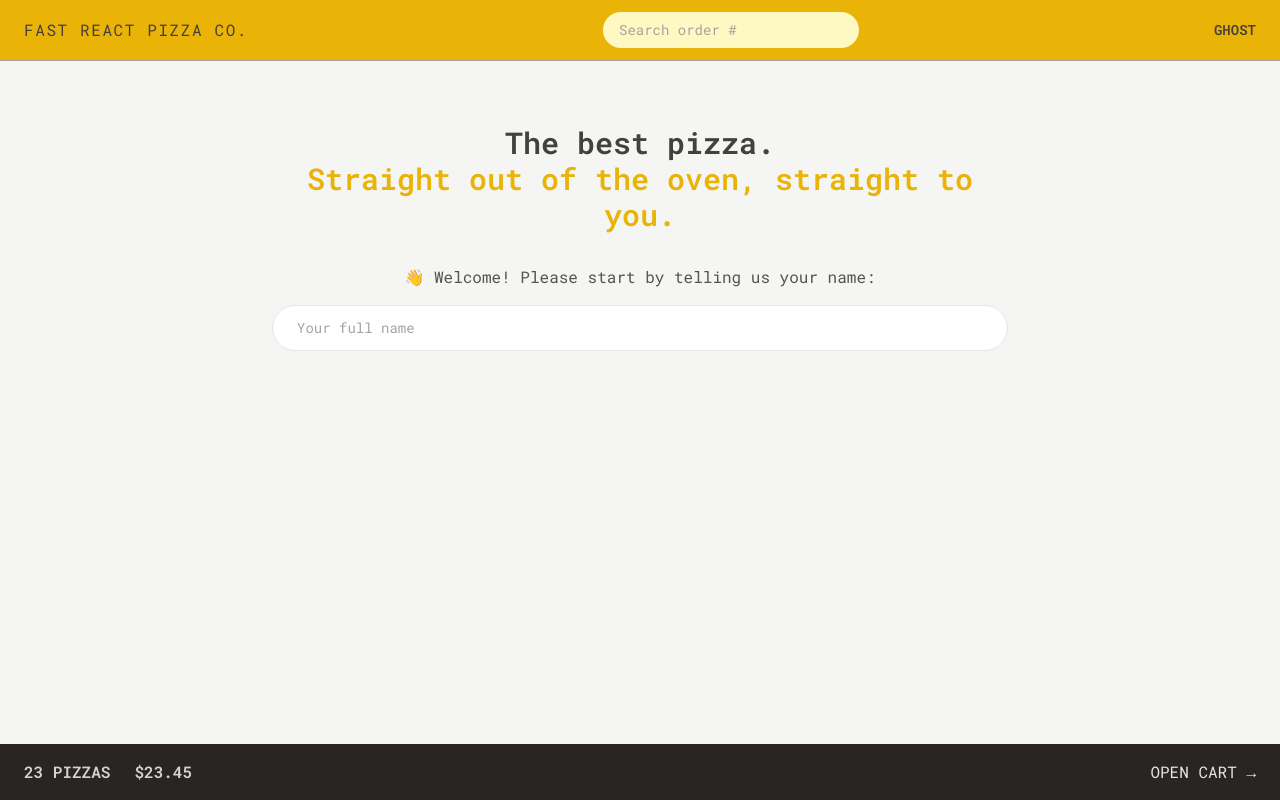
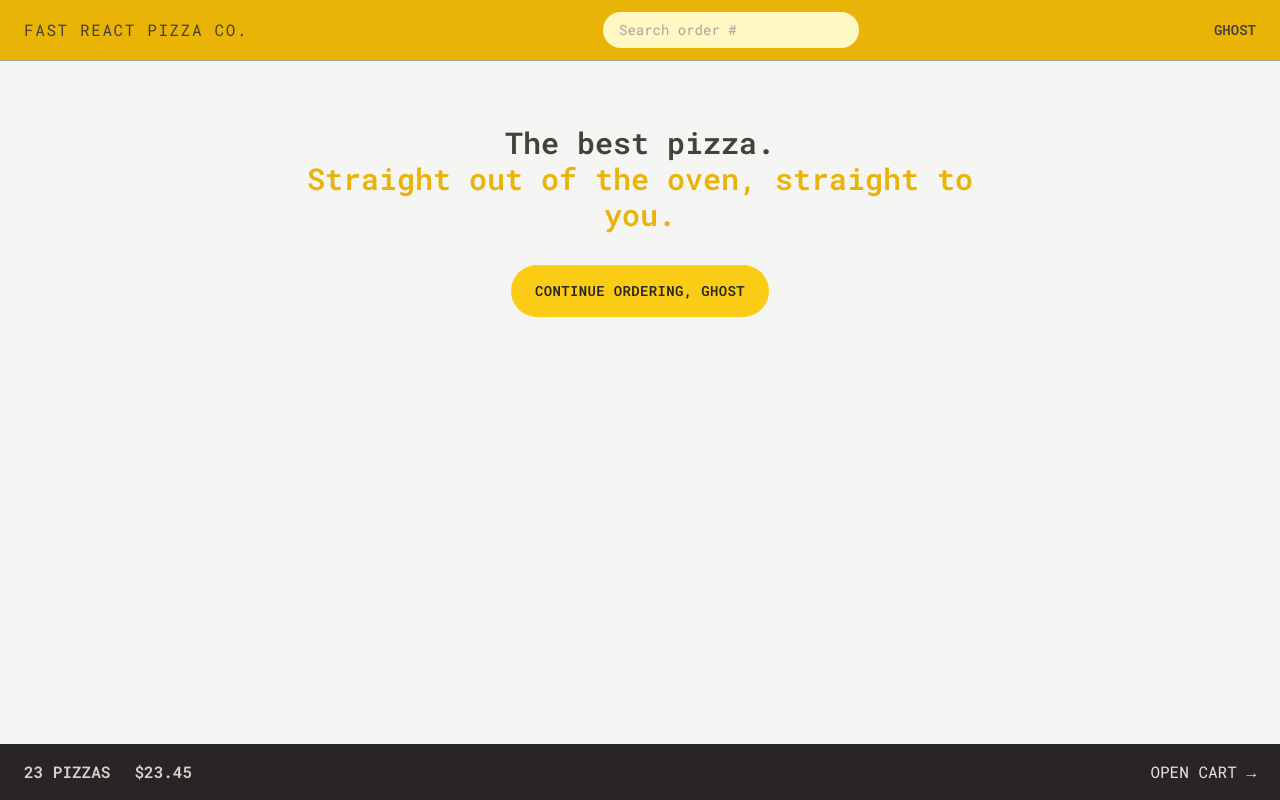
Before and after one commit to abdGhost/fast-react-pizza, a React (Vite) app: page / in a window 1280 px wide. Built offline with nearby package versions, Linux system fonts and the light colour scheme.

Commit message:
worked with user slice to update username

```diff
--- a/src/features/cart/Cart.jsx
+++ b/src/features/cart/Cart.jsx
@@ -2,6 +2,7 @@
 import LinkButton from "../../ui/LinkButton";
 import Button from "../../ui/Button";
 import CartItem from "./CartItem";
+import { useSelector } from "react-redux";
 
 const fakeCart = [
   {
@@ -28,13 +29,15 @@
 ];
 
 function Cart() {
+  const username = useSelector((state) => state.user.username);
+
   const cart = fakeCart;
 
   return (
     <div className="py-3 px-4">
       <LinkButton to="/menu">&larr; Back to menu</LinkButton>
 
-      <h2 className="mt-7 text-sl font-semibold">Your cart, %NAME%</h2>
+      <h2 className="mt-7 text-sl font-semibold">Your cart, {username}</h2>
 
       <ul className="divide-y divide-stone-200 border-b mt-3">
         {cart.map((item) => (
--- a/src/features/order/CreateOrder.jsx
+++ b/src/features/order/CreateOrder.jsx
@@ -1,6 +1,7 @@
 import { Form, redirect, useActionData, useNavigation } from "react-router-dom";
 import { createOrder } from "../../services/apiRestaurant";
 import Button from "../../ui/Button";
+import { useSelector } from "react-redux";
 
 // https://uibakery.io/regex-library/phone-number
 const isValidPhone = (str) =>
@@ -34,6 +35,8 @@
 
 function CreateOrder() {
   const navigation = useNavigation();
+  const username = useSelector((state) => state.user.username);
+
   const isSubmitting = navigation.state === "submitting";
 
   const formErrors = useActionData();
@@ -52,6 +55,7 @@
             className="grow rounded-full border border-stone-200 px-4 py-2 text-sm transition-all duration-300 placeholder:text-stone-400 focus:outline-none focus:ring focus:ring-yellow-400 md:px-6 md:py-3"
             type="text"
             name="customer"
+            defaultValue={username}
             required
           />
         </div>
--- a/src/features/user/CreateUser.jsx
+++ b/src/features/user/CreateUser.jsx
@@ -1,11 +1,21 @@
 import { useState } from "react";
 import Button from "../../ui/Button";
+import { useDispatch } from "react-redux";
+
+import { updateName } from "./userSlice";
+import { useNavigate } from "react-router-dom";
 
 function CreateUser() {
   const [username, setUsername] = useState("");
+  const dispatch = useDispatch();
+  const navigate = useNavigate();
 
   function handleSubmit(e) {
     e.preventDefault();
+
+    if (!username) return;
+    dispatch(updateName(username));
+    navigate("/menu");
   }
 
   return (
--- a/src/ui/Home.jsx
+++ b/src/ui/Home.jsx
@@ -1,6 +1,9 @@
+import { useSelector } from "react-redux";
 import CreateUser from "../features/user/CreateUser";
+import Button from "../ui/Button";
 
 function Home() {
+  const username = useSelector((state) => state.user.username);
   return (
     <div className="my-10 text-center sm:my-16 px-4">
       <h1 className="text-xl  font-semibold text-center mb-8 md:text-3xl">
@@ -10,7 +13,13 @@
           Straight out of the oven, straight to you.
         </span>
       </h1>
-      <CreateUser />
+      {username === "" ? (
+        <CreateUser />
+      ) : (
+        <Button to="/menu" type="primary">
+          Continue ordering, {username}
+        </Button>
+      )}
     </div>
   );
 }
```
